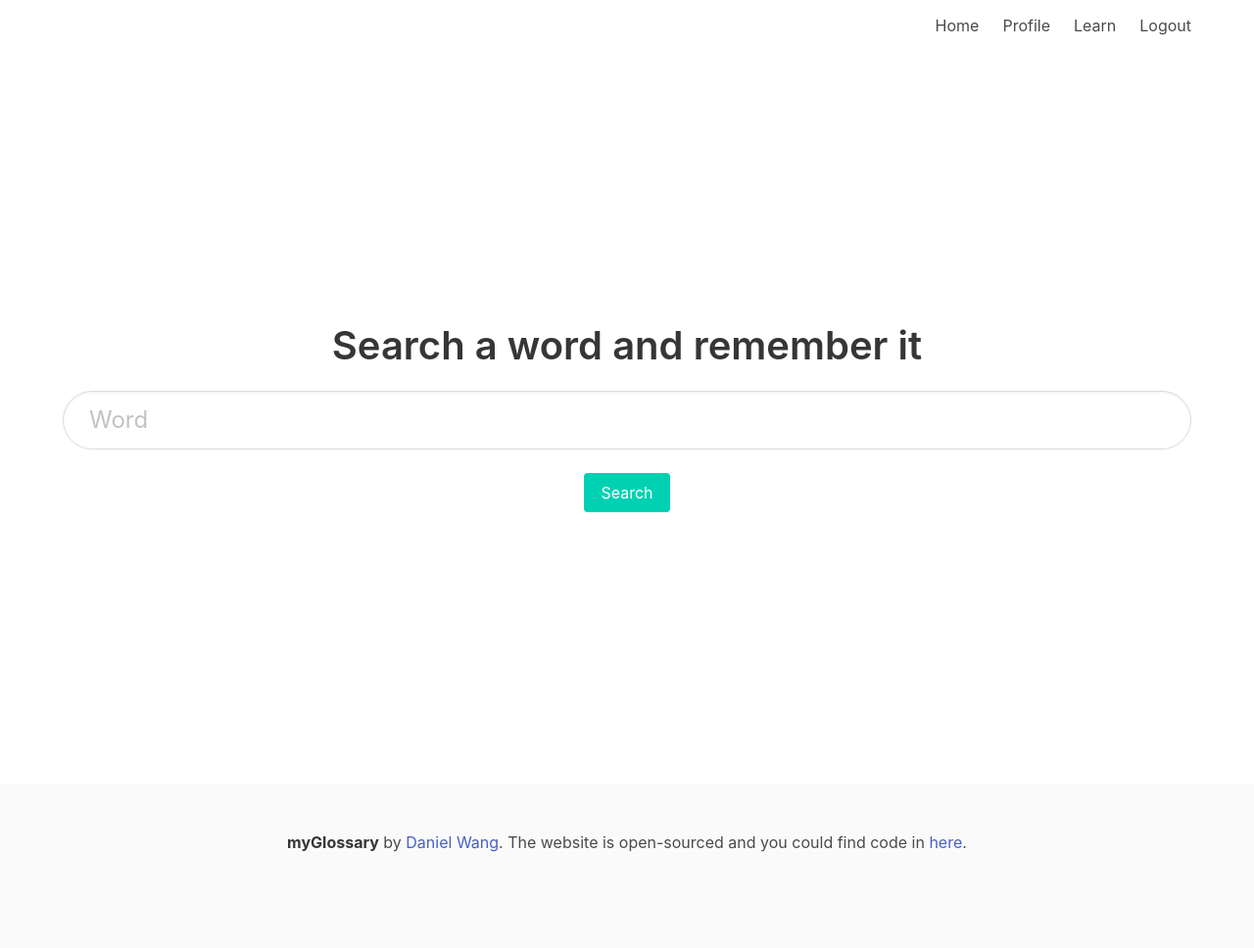
After one commit to ZhongxuanWang/My-Glossary, a Flask app: page /search in a window 1280 px wide. The commit adds this page. Shown: the whole page at 98% size. Run offline with Flask 2, Linux system fonts and the light colour scheme; the visitor is signed in with stand-in values (Sample User, id 1).

Commit message:
add skeleton

```diff
--- a/app.py
+++ b/app.py
@@ -1,5 +1,4 @@
-from flask import Flask
-from flask import render_template, Blueprint
+from flask import Flask, request, flash, render_template, Blueprint
 from flask_login import login_required, current_user, LoginManager
 from flask_sqlalchemy import SQLAlchemy
 
@@ -53,10 +52,24 @@ def profile():
     return render_template('profile.html', user=current_user)
 
 
-@app.route('/learn')
+@app.route('/search', methods=['GET', 'POST'])
+@login_required
+def search():
+    if request.method == 'GET':
+        return render_template('search.html')
+    else:
+        return render_template('display.html', )
+
+
+@app.route('/learn', methods=['GET', 'POST'])
 @login_required
 def learn():
-    return render_template('learn.html')
+    if request.method == 'GET':
+        if current_user.get_words_len() == 0:
+            return render_template('learn.html', base_msg='You have no record here. Please add your first word!')
+        return render_template('learn.html')
+    else:
+        return render_template('learn.html', )
 
 
 @app.route('/error/<issue>')
--- a/templates/base.html
+++ b/templates/base.html
@@ -13,13 +13,13 @@
 
 <section class="hero {% block style %}{% endblock %} is-fullheight">
     <div class="hero-head">
+        {% if base_msg %}
+            <div class="notification is-info">
+                {{ base_msg }}
+            </div>
+        {% endif %}
         <nav class="navbar">
             <div class="container">
-                {% if base_msg %}
-                    <div class="notification is-info">
-                        {{ base_msg }}
-                    </div>
-                {% endif %}
                 <div id="navbarMenuHeroA" class="navbar-menu">
                     <div class="navbar-end">
 {#                        {% if current_user.is_authenticated %}#}
--- /dev/null
+++ b/templates/display.html
@@ -0,0 +1,2 @@
+{% extends 'base.html' %}
+:)
--- a/templates/index.html
+++ b/templates/index.html
@@ -5,6 +5,7 @@
 {% block content%}
     <h1 class="title">Welcome to My-Glossary!</h1>
     {% if current_user.is_authenticated %}
+        <a class="button is-link" href="{{ url_for('learn') }}">Go to learn</a>
         <a class="button is-link" href="{{ url_for('profile') }}">Go to profile</a>
     {% endif %}
 
--- a/templates/learn.html
+++ b/templates/learn.html
@@ -1,5 +1,3 @@
 {% extends 'base.html' %}
-{% block title %}Learn{% endblock %}
 {% block content %}
-
 {% endblock %}
--- /dev/null
+++ b/templates/search.html
@@ -0,0 +1,16 @@
+{% extends 'base.html' %}
+{% block title %}Learn{% endblock %}
+{% block content %}
+    <div class="field">
+        <div class="control">
+            <h2 class="title is-2">Search a word and remember it</h2>
+            <form action="/search" method="post">
+                <label>
+                    <input name="word" class="input is-large is-rounded" type="text" placeholder="Word">
+                </label><br><br>
+                <input type="submit" class="button is-primary" value="Search">
+            </form>
+
+        </div>
+    </div>
+{% endblock %}
```
Also changed, not shown: user.py (+15 -0 lines).
